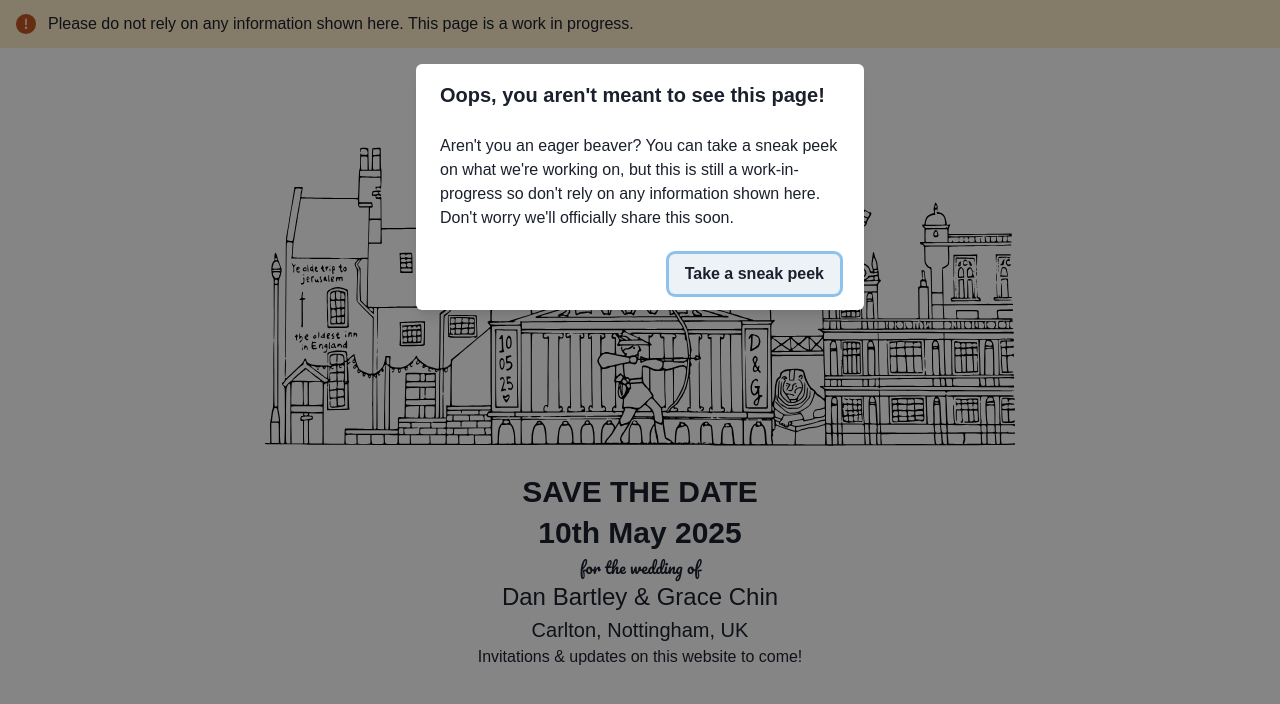
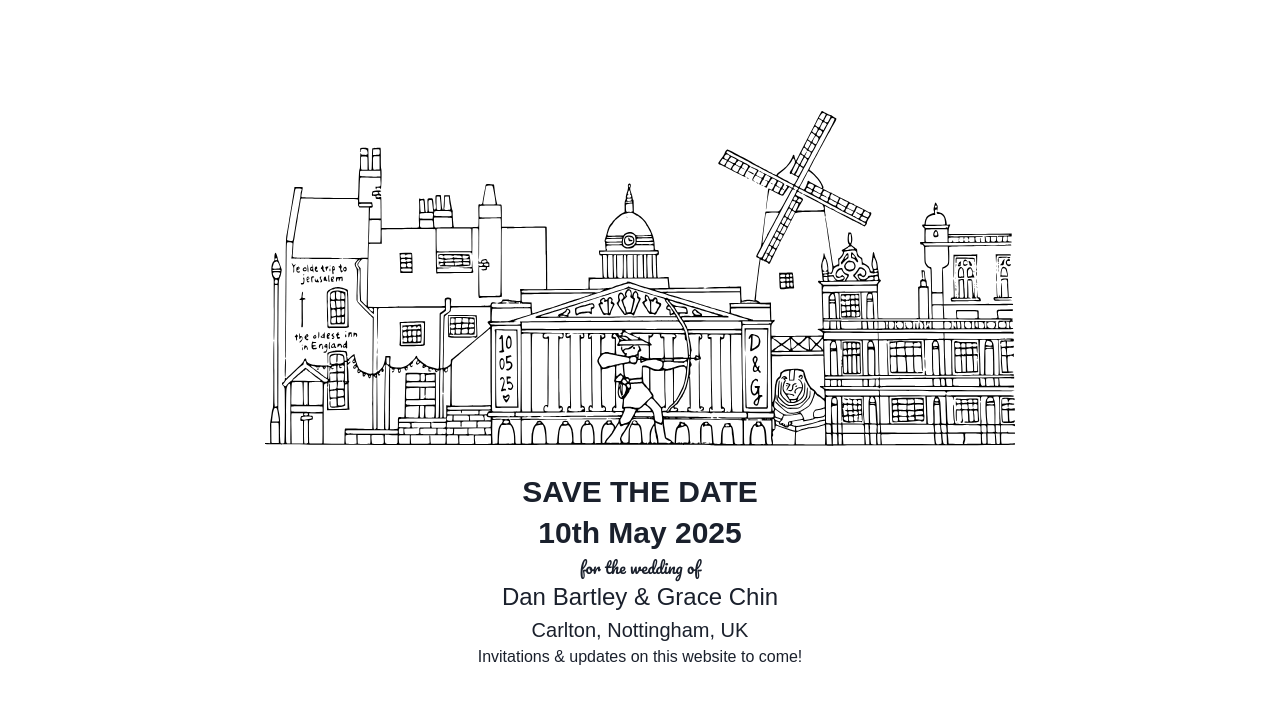
Before and after one commit to dan-and-grace/dan-and-grace, a Next.js app: page / in a window 1280 px wide. Shown: the top 704 px of the page. Built offline with nearby package versions, Linux system fonts and the light colour scheme; a web font is replaced by a local one.

Commit message:
Remove WIP warnings

```diff
--- a/src/app/SaveTheDate.tsx
+++ b/src/app/SaveTheDate.tsx
@@ -1,4 +1,4 @@
-import { Heading, Image, VStack, Text } from "@chakra-ui/react";
+import { Heading, Image, VStack, Text, Button } from "@chakra-ui/react";
 
 export default function SaveTheDateApp() {
   return (
--- a/src/app/components/WorkInProgressWarningDialog.tsx
+++ /dev/null
@@ -1,41 +0,0 @@
-/* eslint-disable react/no-unescaped-entities */
-"use client";
-import {
-  Text,
-  useDisclosure,
-  Modal,
-  ModalOverlay,
-  ModalHeader,
-  ModalContent,
-  ModalBody,
-  Button,
-  VStack,
-  ModalFooter,
-} from "@chakra-ui/react";
-
-const WorkInProgressWarningDialog = () => {
-  const { isOpen, onClose } = useDisclosure({ defaultIsOpen: true });
-  return (
-    <Modal isOpen={isOpen} onClose={onClose}>
-      <ModalOverlay />
-      <ModalContent>
-        <ModalHeader>Oops, you aren't meant to see this page!</ModalHeader>
-        <ModalBody>
-          <VStack>
-            <Text>
-              Aren't you an eager beaver? You can take a sneak peek on what
-              we're working on, but this is still a work-in-progress so don't
-              rely on any information shown here. Don't worry we'll officially
-              share this soon.
-            </Text>
-          </VStack>
-        </ModalBody>
-        <ModalFooter>
-          <Button onClick={onClose}>Take a sneak peek</Button>
-        </ModalFooter>
-      </ModalContent>
-    </Modal>
-  );
-};
-
-export default WorkInProgressWarningDialog;
--- a/src/app/page.tsx
+++ b/src/app/page.tsx
@@ -1,17 +1,5 @@
-import { Alert, AlertIcon } from "@chakra-ui/alert";
 import SaveTheDateApp from "./SaveTheDate";
-import WorkInProgressWarningDialog from "./components/WorkInProgressWarningDialog";
 
 export default function Page() {
-  return (
-    <>
-      <Alert status="warning" position="absolute">
-        <AlertIcon />
-        Please do not rely on any information shown here. This page is a work in
-        progress.
-      </Alert>
-      <WorkInProgressWarningDialog />
-      <SaveTheDateApp />
-    </>
-  );
+  return <SaveTheDateApp />;
 }
```
